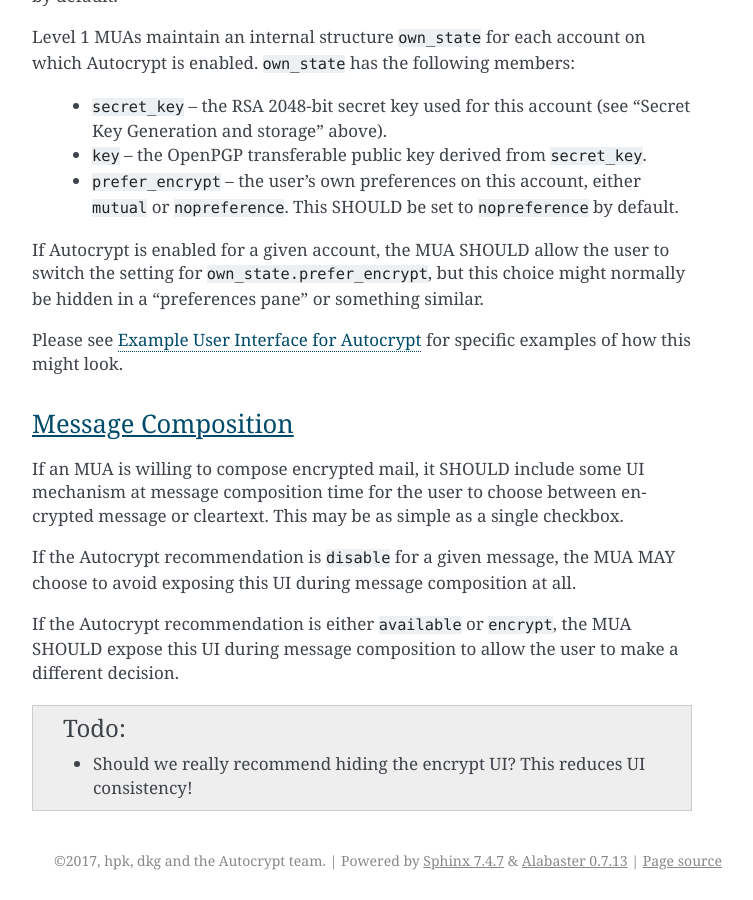
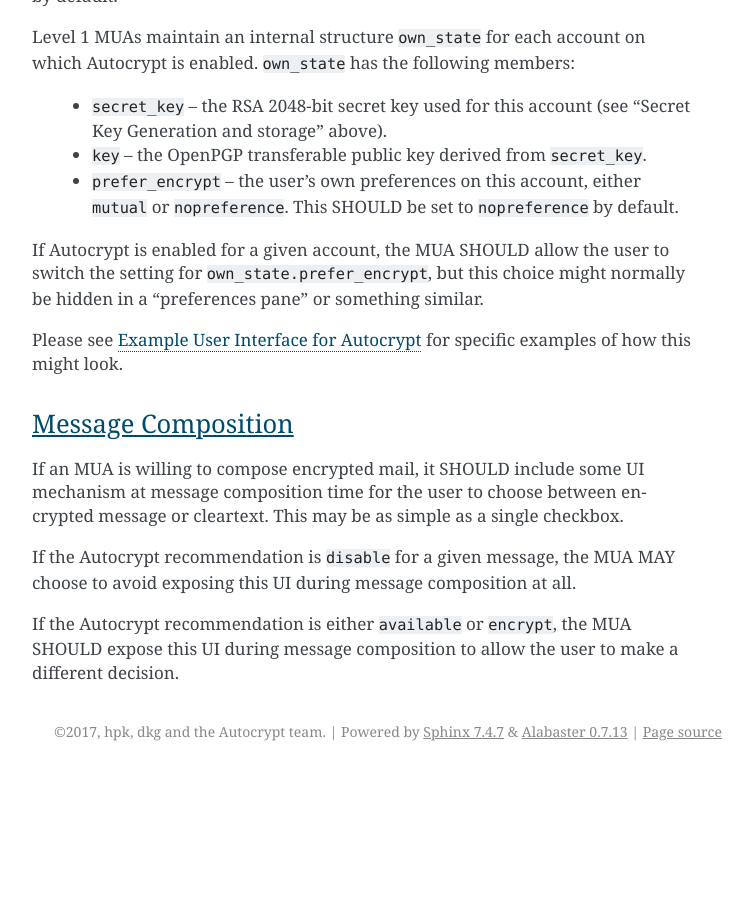
Before and after one commit to autocrypt/autocrypt, a Sphinx documentation site: the page built from doc/level1.rst, in a window 1280 px wide and 900 px high, scrolled down 16327 px. Shown: the whole window, without its empty margins (388-1141 px from the left). Built offline with Sphinx 7.4.7, drawn with Linux system fonts in a browser that asks for light colours; pages that are not in the unit, such as notebooks, are missing from menus; after the commit the page ends 17098 px from its top, so only the background shows below that.

Commit message:
cleanup: remove encrypt button todo
We already say that the client MAY hide the button.
This is not a SHOULD - maybe it was in the past.
Either way i think we are pretty clear that it's up
to the client to decide wether to display the button
when disabled. We only say it SHOULD display the button
if 'available' or 'encrypt'.

fixes #105

in line with what @r10s comment.

```diff
--- a/doc/level1.rst
+++ b/doc/level1.rst
@@ -776,8 +776,3 @@ composition at all.
 If the Autocrypt recommendation is either ``available`` or
 ``encrypt``, the MUA SHOULD expose this UI during message composition
 to allow the user to make a different decision.
-
-.. todo::
-
-   - Should we really recommend hiding the encrypt UI? This reduces UI
-     consistency!
```
